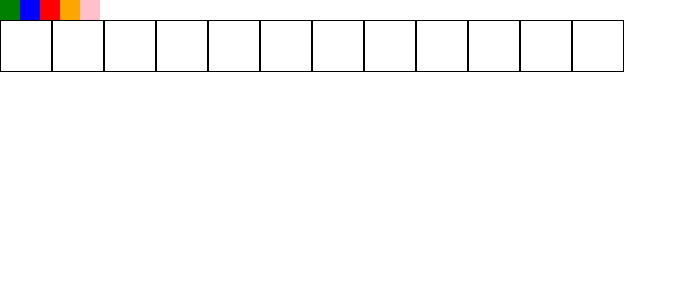
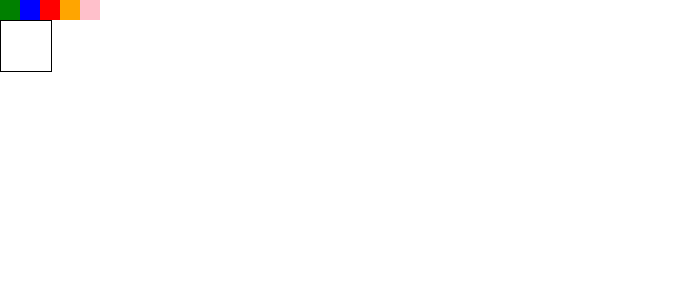
Before and after one commit to Skyller360/swipe-it, a React app: page / in a window 1280 px wide. Shown: the top 300 px of the page, without its empty margins (0-687 px from the left). Built offline with nearby package versions, Linux system fonts and the light colour scheme.

Commit message:
Add color checking

```diff
--- a/src/views/App.js
+++ b/src/views/App.js
@@ -28,7 +28,7 @@ class App extends Component {
     super();
     this.state = {
       colors: ['green', 'blue', 'red', 'orange', 'pink'],
-      squares: 12
+      squares: ['green']
     };
   }
 
@@ -40,15 +40,8 @@ class App extends Component {
     return <div key={`div_${color}`}> <Palette color={color} key={`palette_${color}`} click={() => this.switchColor(color)} /> </div>
   }
 
-  constructSquares() {
-    let result = [];
-    for (let i = 0; i < this.state.squares; i++) {
-      result = [
-        ...result,
-        <div key={`div_${i}`}> <Square key={`square_${i}`} color={this.props.color} /> </div>
-      ]
-    }
-    return result;
+  constructSquares(color, shouldBe) {
+    return <div key={`div_square_${color}`}> <Square key={`square_${color}`} color={color} shouldBe={shouldBe} /> </div>;
   }
 
   render() {
@@ -58,7 +51,7 @@ class App extends Component {
           { this.state.colors.map(color => this.constructPalettes(color)) }
         </div>
         <div className="App_square">
-          { this.constructSquares() }
+          { this.state.squares.map(color => this.constructSquares(color, color)) }
         </div>
       </div>
     );
--- a/src/views/components/Square/Square.js
+++ b/src/views/components/Square/Square.js
@@ -14,17 +14,21 @@ class Square extends Component {
   constructor(props) {
     super(props);
     this.state = {
-      color: this.props.color
+      color: this.props.color,
+      shouldBe: this.props.shouldBe
     };
   }
 
   componentWillMount() {
+    console.log('props', this.props);
   }
 
   switchColor() {
-    this.setState({
-      color: this.props.color
-    });
+    if (this.props.color === this.state.shouldBe) {
+      this.setState({
+        color: this.props.color
+      });
+    }
   }
 
   render() {
--- a/src/views/components/Square/Square.scss
+++ b/src/views/components/Square/Square.scss
@@ -8,6 +8,7 @@
     &_red {
         background: red;
     }
+
     &_blue {
         background: blue;
     }
```
